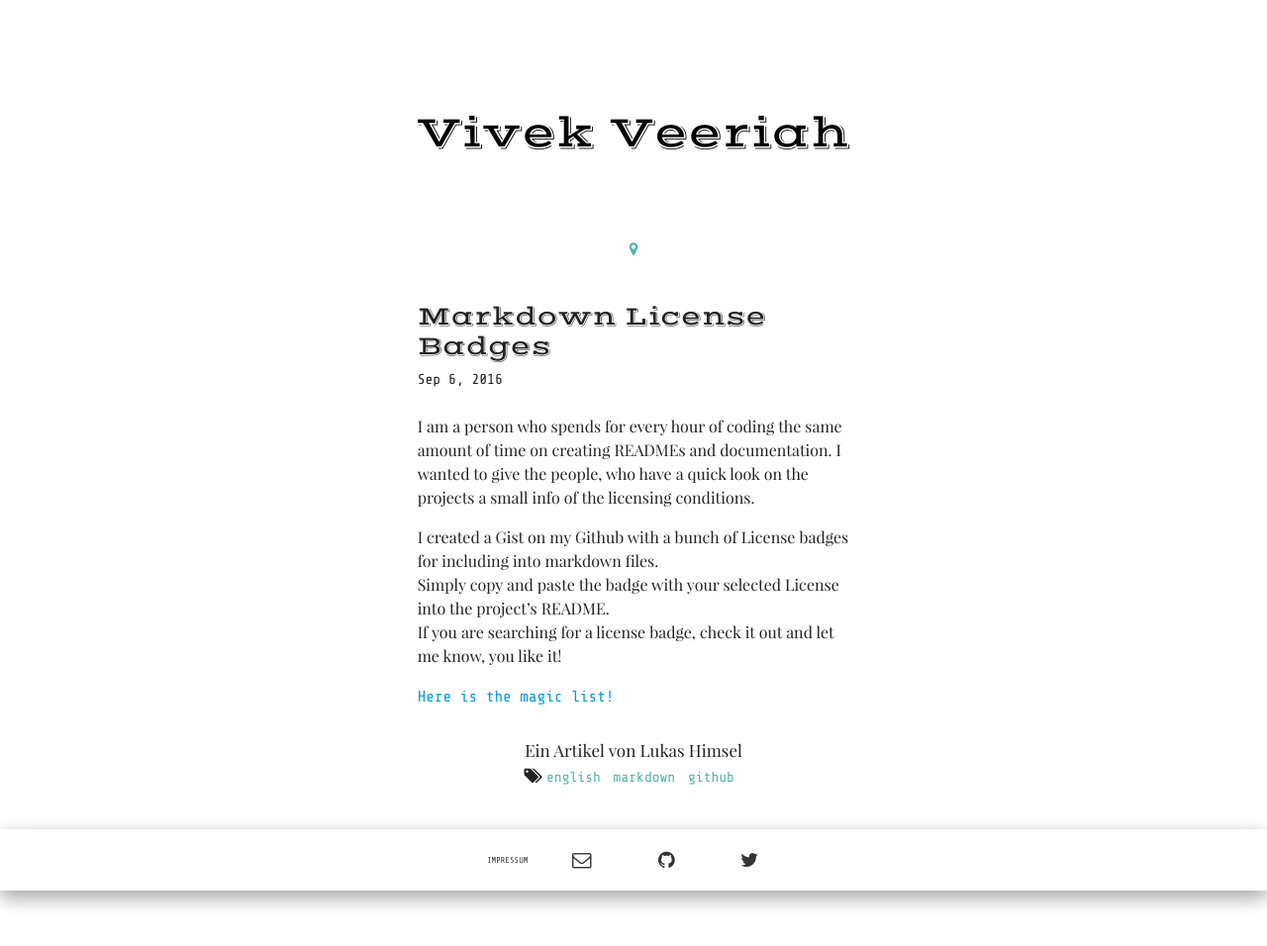
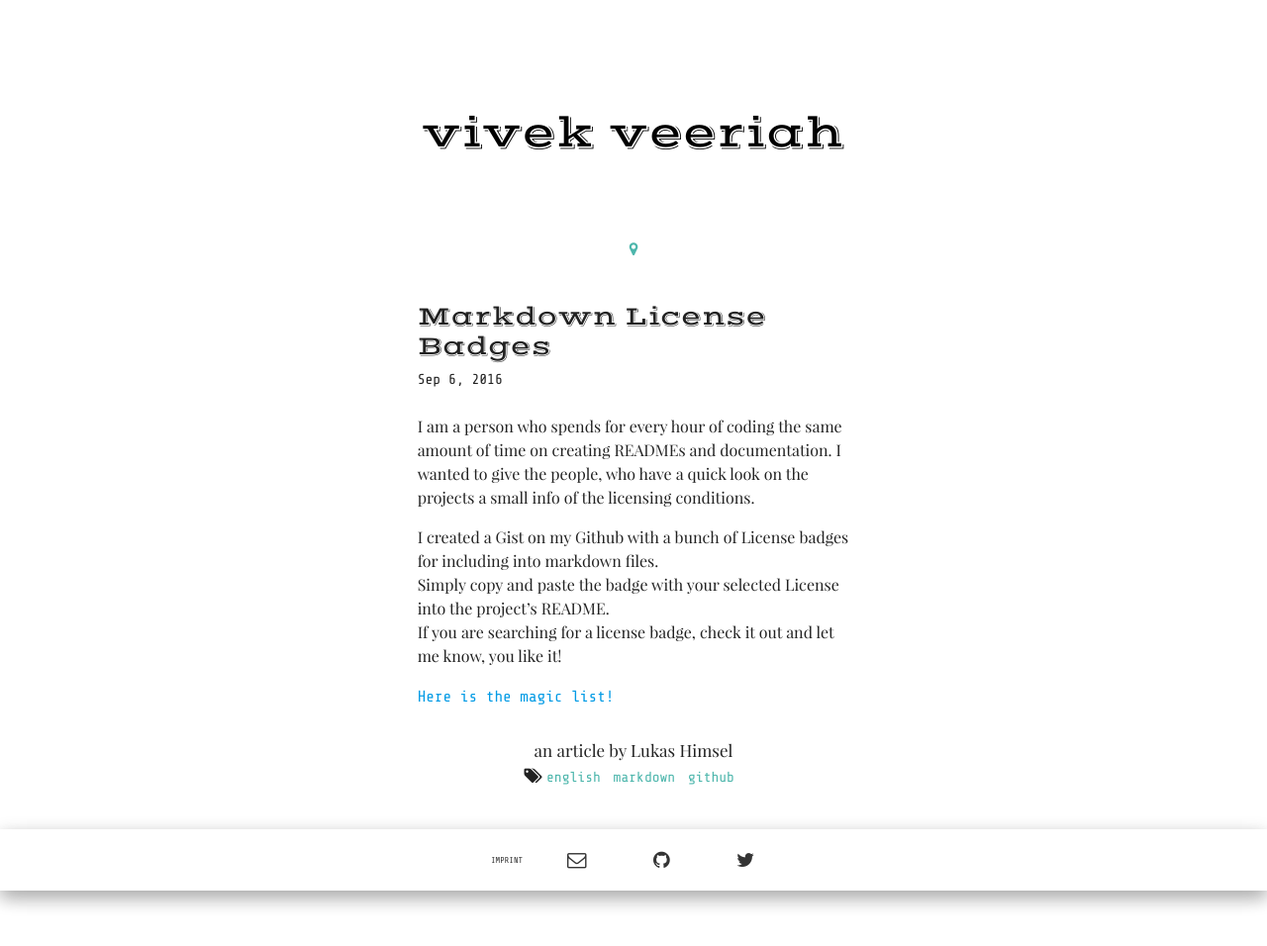
Before and after one commit to vivekveeriah/vivekveeriah.github.io, a Jekyll site: the page built from _posts/2016-09-06-markdown-license-badges.md, in a window 1280 px wide. Shown: the whole page at 99% size. Built offline with Jekyll 4.4.1, drawn with Linux system fonts in a browser that asks for light colours; some web fonts are replaced.

Commit message:
updated settings

```diff
--- a/_config.yml
+++ b/_config.yml
@@ -1,4 +1,4 @@
-title: "Vivek Veeriah"
+title: "vivek veeriah"
 #description: "Lukas Himsels persönliche Website mit Themen wie Musik, Klaviere, Open-Data, Open-Source und Webprojekten."
 #about: "Schüler, der gerne Klavier spielt, Joggen geht und <i>versucht</i>, Websites und Programme zu entwickeln."
 #location: "Deutschland, Kitzingen"
@@ -7,7 +7,7 @@ baseurl: ""
 url: "http://vivekveeriah.github.io"
 twitter_username: vivkjv
 github_username:  vivekveeriah
-author: "Vivek Veeriah"
+author: "vivek veeriah"
 
 # google analytics tracking code, please change the value
 # g_analytics: "UA-72004048-3"
@@ -17,13 +17,13 @@ disqus_shortname:
 
 # language settings
 isolang: en
-close_btn: "Ausblenden"
-home_btn: "Startseite"
-projects_btn: "Projekte"
-posts_btn: "Posts"
-imprint_btn: "Impressum"
-name_badge: "Ein Artikel von"
-rss_badge: "Feed abbonieren!"
+close_btn: "hide"
+home_btn: "home page"
+projects_btn: "projects"
+posts_btn: "posts"
+imprint_btn: "imprint"
+name_badge: "an article by"
+# rss_badge: "Feed abbonieren!"
 
 # build settings
 markdown: kramdown
```
